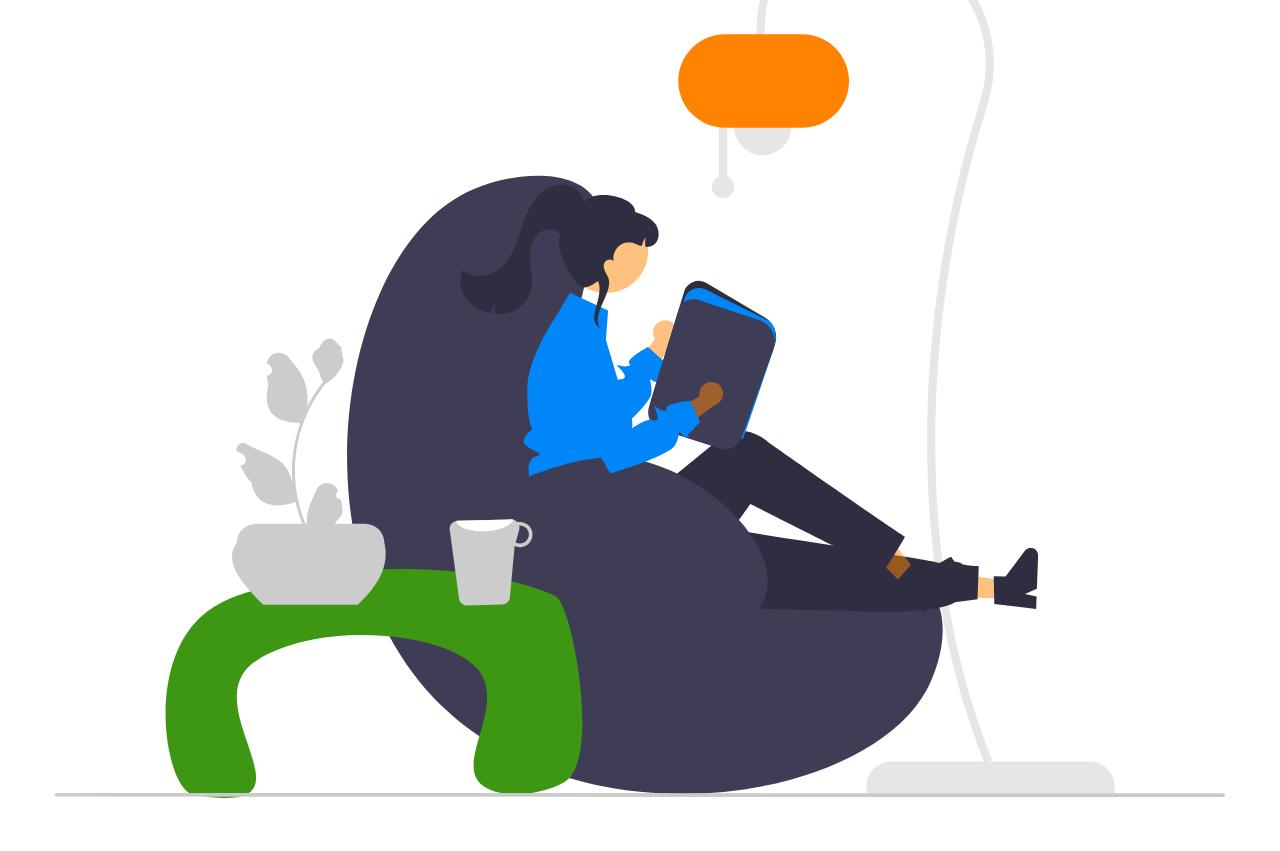
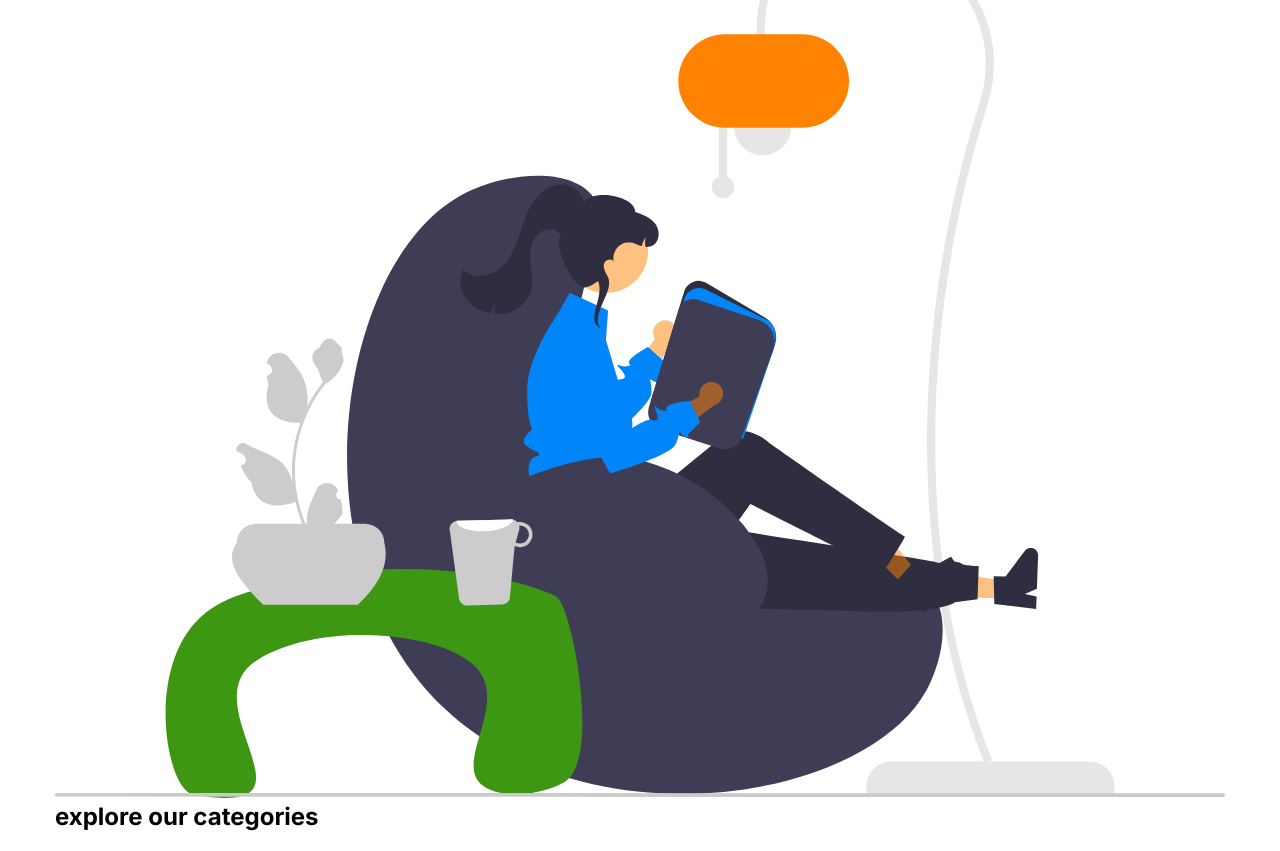
Before and after one commit to shahidul1920/ilearning, a plain HTML site: page index.html in a window 1280 px wide. Shown: the part 471-1322 px from the top of the page. Before the commit the page ends 1273 px from the top, so only its background shows below. Drawn offline with Linux system fonts and the light colour scheme.

Commit message:
some new sec

```diff
--- a/index.html
+++ b/index.html
@@ -67,6 +67,22 @@
         </div>
     </section>
 
+    <section>
+        <div class="container">
+            <div class="text">
+                <h2>explore our categories</h2>
+                <div class="courseBox">
+                    <div class="box">
+                        <div class="iconBox">
+                            <img src="" alt="">
+                        </div>
+                    </div>
+                </div>
+            </div>
+        </div>
+    </section>
+
+
     <script src="app.js"></script>
 </body>
 
```
Also changed, not shown: images/boxes.png (added), images/bucket.png (added), images/game.png (added), images/graphs.png (added), images/html.png (added), images/search.png (added).
